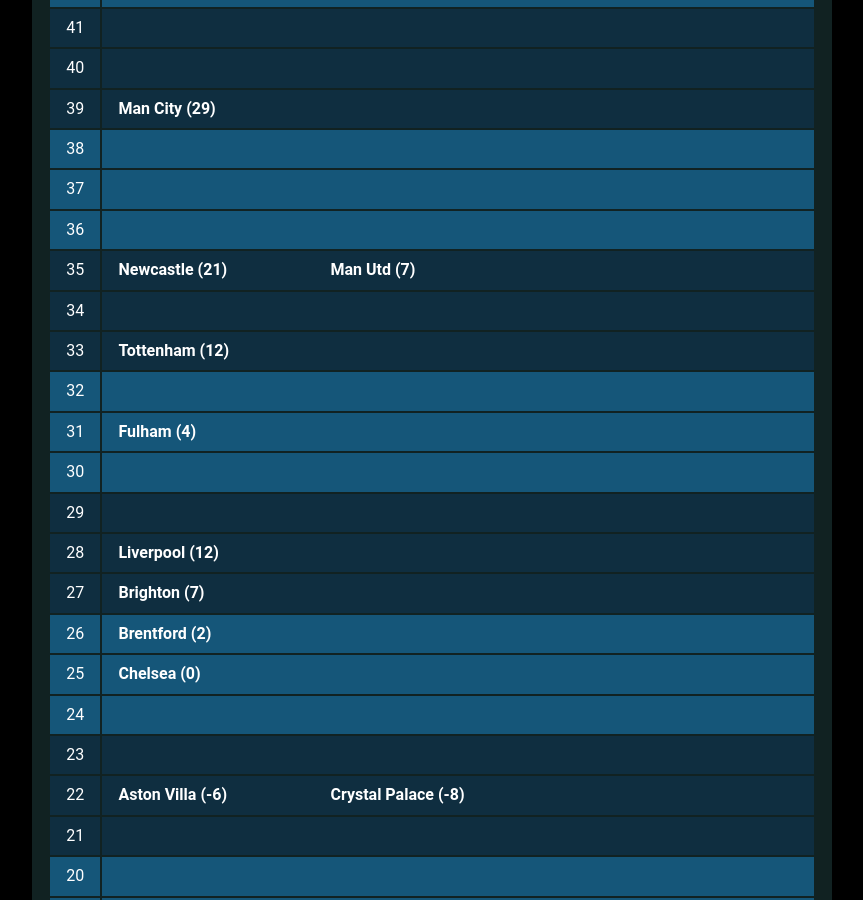
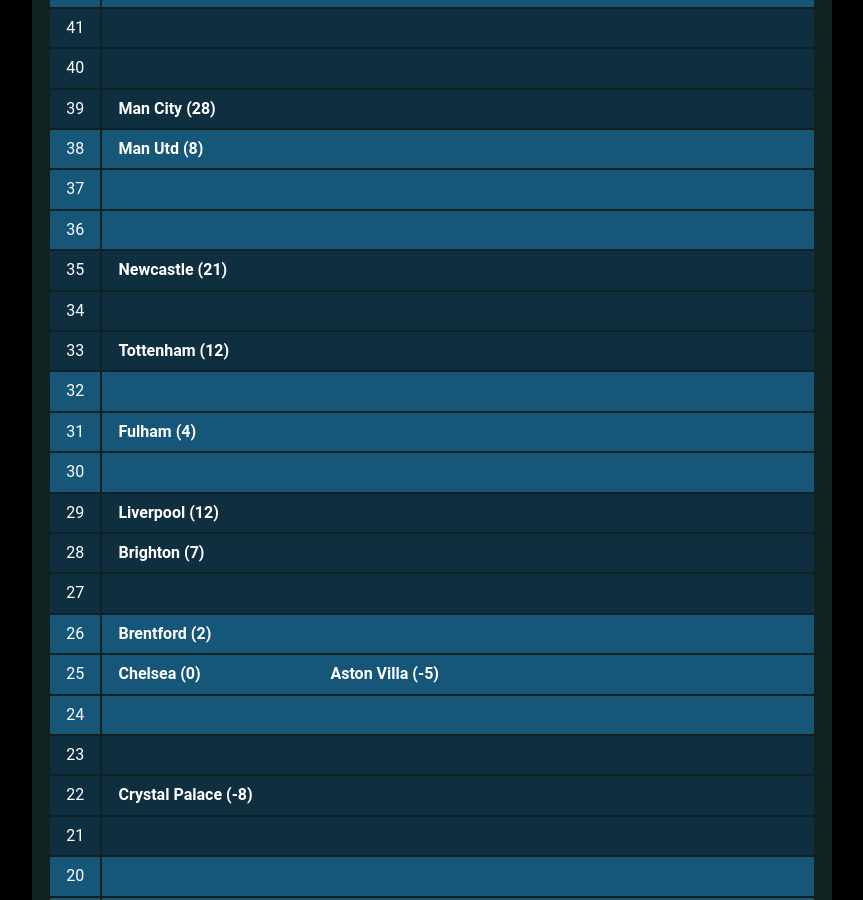
Before and after one commit to muru/muru.github.io, a Jekyll site: the page built from resources.md, in a window 1280 px wide and 900 px high, scrolled down 1598 px. Shown: the whole window, without its empty margins (208-1071 px from the left). Built offline with Jekyll 4.4.1, drawn with Linux system fonts in a browser that asks for light colours; some web fonts are replaced; some of the changed text lies outside the part shown.

Commit message:
updated cann-table: Sun 15 Jan 00:01:37 JST 2023

```diff
--- a/cann-table.html
+++ b/cann-table.html
@@ -29,12 +29,13 @@
 	<tr class="cann-row-2">
 		<td class="cann-point"> 39 </td>
 		<td class="cann-clubs">
-			<span class="club-name"> Man City (29) </span>
+			<span class="club-name"> Man City (28) </span>
 		</td>
  	</tr>
 	<tr class="cann-row-1">
 		<td class="cann-point"> 38 </td>
 		<td class="cann-clubs">
+			<span class="club-name"> Man Utd (8) </span>
 		</td>
  	</tr>
 	<tr class="cann-row-1">
@@ -51,7 +52,6 @@
 		<td class="cann-point"> 35 </td>
 		<td class="cann-clubs">
 			<span class="club-name"> Newcastle (21) </span>
-			<span class="club-name"> Man Utd (7) </span>
 		</td>
  	</tr>
 	<tr class="cann-row-2">
@@ -84,18 +84,18 @@
 	<tr class="cann-row-2">
 		<td class="cann-point"> 29 </td>
 		<td class="cann-clubs">
+			<span class="club-name"> Liverpool (12) </span>
 		</td>
  	</tr>
 	<tr class="cann-row-2">
 		<td class="cann-point"> 28 </td>
 		<td class="cann-clubs">
-			<span class="club-name"> Liverpool (12) </span>
+			<span class="club-name"> Brighton (7) </span>
 		</td>
  	</tr>
 	<tr class="cann-row-2">
 		<td class="cann-point"> 27 </td>
 		<td class="cann-clubs">
-			<span class="club-name"> Brighton (7) </span>
 		</td>
  	</tr>
 	<tr class="cann-row-1">
@@ -108,6 +108,7 @@
 		<td class="cann-point"> 25 </td>
 		<td class="cann-clubs">
 			<span class="club-name"> Chelsea (0) </span>
+			<span class="club-name"> Aston Villa (-5) </span>
 		</td>
  	</tr>
 	<tr class="cann-row-1">
@@ -123,7 +124,6 @@
 	<tr class="cann-row-2">
 		<td class="cann-point"> 22 </td>
 		<td class="cann-clubs">
-			<span class="club-name"> Aston Villa (-6) </span>
 			<span class="club-name"> Crystal Palace (-8) </span>
 		</td>
  	</tr>
@@ -145,45 +145,40 @@
 	<tr class="cann-row-1">
 		<td class="cann-point"> 18 </td>
 		<td class="cann-clubs">
+			<span class="club-name"> Leicester (-5) </span>
+			<span class="club-name"> Nottm Forest (-21) </span>
 		</td>
  	</tr>
 	<tr class="cann-row-2">
 		<td class="cann-point"> 17 </td>
 		<td class="cann-clubs">
-			<span class="club-name"> Leicester (-5) </span>
-			<span class="club-name"> Leeds (-6) </span>
-			<span class="club-name"> Nottm Forest (-21) </span>
+			<span class="club-name"> Leeds (-7) </span>
 		</td>
  	</tr>
 	<tr class="cann-row-2">
 		<td class="cann-point"> 16 </td>
 		<td class="cann-clubs">
+			<span class="club-name"> West Ham (-9) </span>
+			<span class="club-name"> Everton (-10) </span>
 			<span class="club-name"> Bournemouth (-21) </span>
 		</td>
  	</tr>
 	<tr class="cann-row-2">
 		<td class="cann-point"> 15 </td>
 		<td class="cann-clubs">
-			<span class="club-name"> West Ham (-9) </span>
-			<span class="club-name"> Everton (-10) </span>
+			<span class="club-name"> Wolves (-16) </span>
 		</td>
  	</tr>
 	<tr class="cann-row-1">
 		<td class="cann-point"> 14 </td>
 		<td class="cann-clubs">
-			<span class="club-name"> Wolves (-16) </span>
 		</td>
  	</tr>
 	<tr class="cann-row-1">
 		<td class="cann-point"> 13 </td>
 		<td class="cann-clubs">
-		</td>
- 	</tr>
-	<tr class="cann-row-1">
-		<td class="cann-point"> 12 </td>
-		<td class="cann-clubs">
 			<span class="club-name"> Southampton (-18) </span>
 		</td>
  	</tr>
 </table>
-<span id="cann-gen-note"> Generated on  Saturday, 14 January 2023 at 00:04 JST. </span>
+<span id="cann-gen-note"> Generated on  Sunday, 15 January 2023 at 00:01 JST. </span>
```
